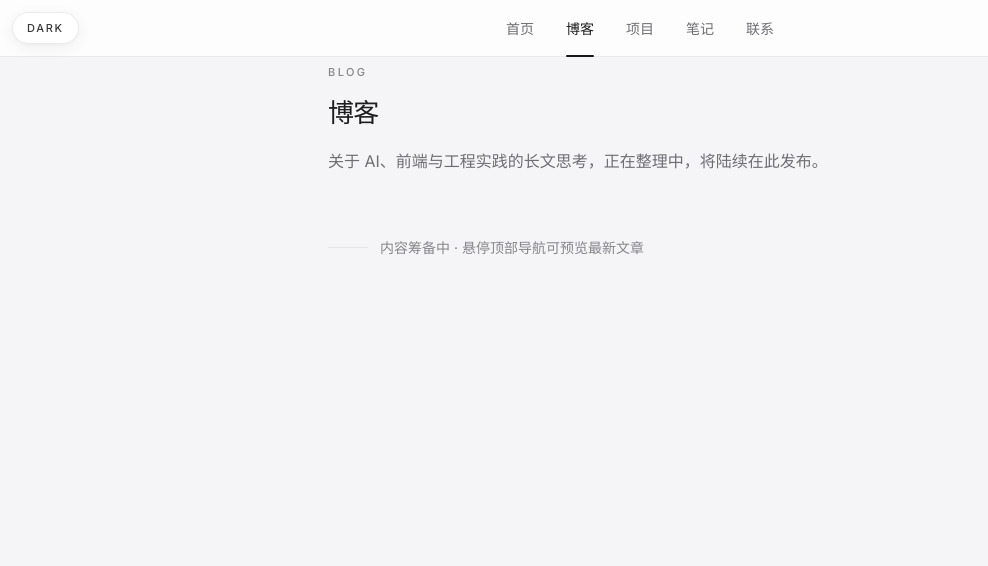
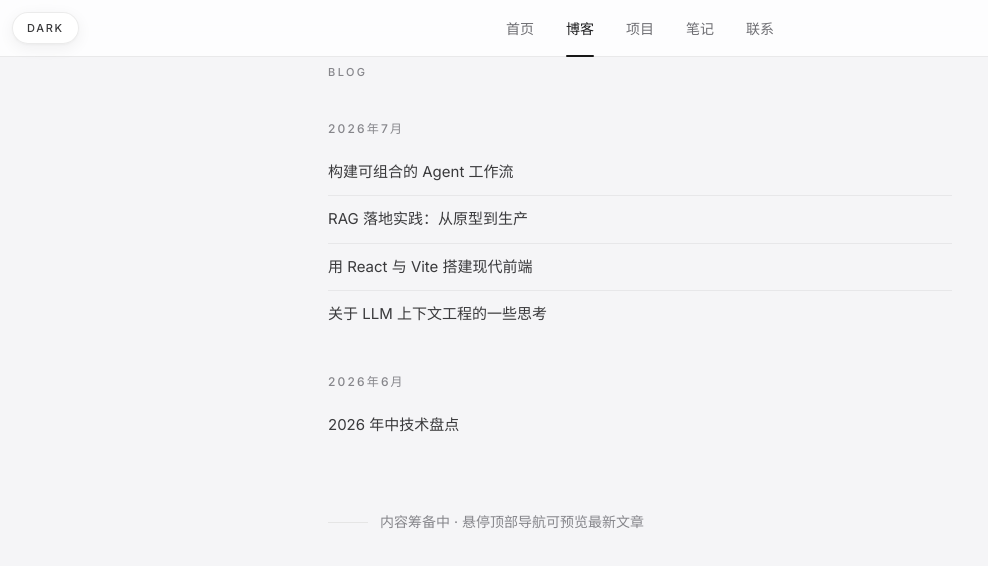
Before and after one commit to New-King/newking, a React (Vite) app: page /blog in a window 1280 px wide. Shown: the top 566 px of the page, without its empty margins (0-988 px from the left). Built offline with nearby package versions, Linux system fonts and the light colour scheme; the HTML template or start-up script is replaced by a standard one.

Commit message:
博客页完成：按月份分组（月份为小节标题，去冗余日期列），移除页面标题与说明

```diff
--- a/src/pages/BlogPage.jsx
+++ b/src/pages/BlogPage.jsx
@@ -1,12 +1,46 @@
+import { Link } from 'react-router-dom';
 import PageShell from '../components/PageShell';
+import { posts } from '../data/mockData';
+
+// 按月份分组（2026-07 → "2026年7月"），倒序
+function groupByMonth(items) {
+  const map = new Map();
+  for (const it of items) {
+    const month = it.date.slice(0, 7); // YYYY-MM
+    if (!map.has(month)) map.set(month, []);
+    map.get(month).push(it);
+  }
+  return [...map.entries()].sort((a, b) => b[0].localeCompare(a[0]));
+}
 
 export default function BlogPage() {
+  const groups = groupByMonth(posts);
   return (
-    <PageShell
-      eyebrow="Blog"
-      title="博客"
-      description="关于 AI、前端与工程实践的长文思考，正在整理中，将陆续在此发布。"
-      note="内容筹备中 · 悬停顶部导航可预览最新文章"
-    />
+    <PageShell eyebrow="Blog" note="内容筹备中 · 悬停顶部导航可预览最新文章">
+      {/* 文章列表：按月份分组（月份为小节标题），文章不再重复显示日期，保持简约 */}
+      <div className="space-y-9">
+        {groups.map(([month, items]) => (
+          <section key={month}>
+            <h2 className="text-xs font-medium tracking-[0.18em] text-ink-faint">
+              {`${month.slice(0, 4)}年${Number(month.slice(5))}月`}
+            </h2>
+            <ul className="mt-3 divide-y divide-black/[0.06] dark:divide-white/10">
+              {items.map((p) => (
+                <li key={p.id}>
+                  <Link to={p.to} className="group flex items-baseline gap-4 py-3">
+                    <span className="min-w-0 flex-1 truncate text-[15px] text-ink-soft transition-colors duration-200 group-hover:text-ink">
+                      {p.title}
+                    </span>
+                    <span className="shrink-0 text-sm text-ink-faint opacity-0 transition-opacity duration-200 group-hover:opacity-100">
+                      →
+                    </span>
+                  </Link>
+                </li>
+              ))}
+            </ul>
+          </section>
+        ))}
+      </div>
+    </PageShell>
   );
 }
```
